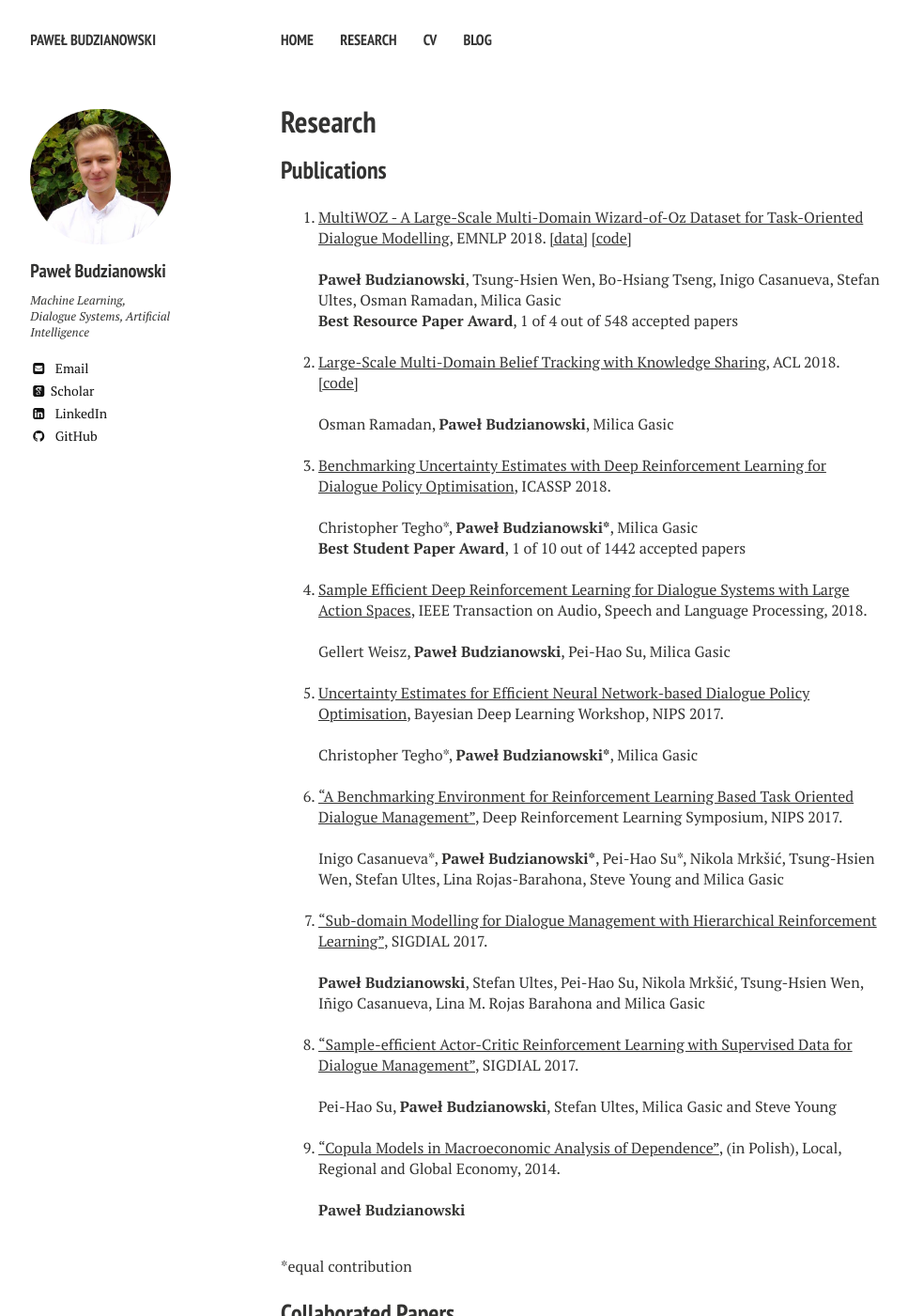
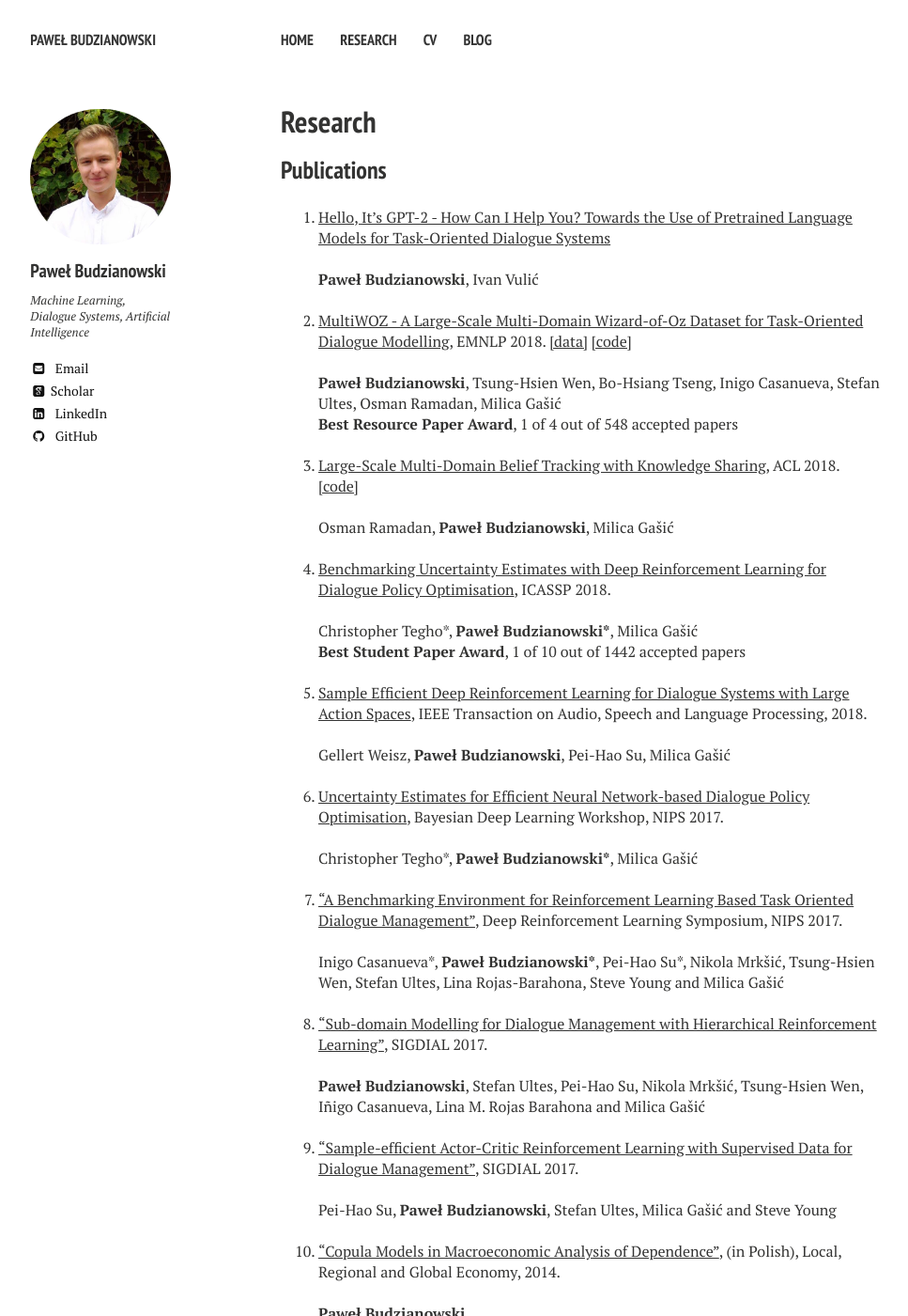
Before and after one commit to pawel-polyai/budzianowski.github.io, a Jekyll site: the page built from research.md, in a window 1280 px wide and 1400 px high. Shown: the whole window at 94% size, without its empty margins (21-988 px from the left). Built offline with Jekyll 4.4.1, drawn with Linux system fonts in a browser that asks for light colours; nearby versions of some CDN libraries; some web fonts are replaced.

Commit message:
Update research.md

```diff
--- a/research.md
+++ b/research.md
@@ -8,10 +8,16 @@ comments: false
 ---
 
 ## Publications
+10. [Hello, It’s GPT-2 - How Can I Help You? Towards the Use of Pretrained Language Models for Task-Oriented Dialogue Systems](https://arxiv.org/pdf/1907.05774.pdf)
+<br/>
+<br/>
+<b>Paweł Budzianowski</b>, Ivan Vulić
+<br />
+<br/>
 9. [MultiWOZ - A Large-Scale Multi-Domain Wizard-of-Oz Dataset for Task-Oriented Dialogue Modelling](https://arxiv.org/abs/1810.00278), EMNLP 2018. [[data]](http://dialogue.mi.eng.cam.ac.uk/index.php/corpus/) [[code]](https://github.com/budzianowski/multiwoz)
 <br/>
 <br/>
-<b>Paweł Budzianowski</b>, Tsung-Hsien Wen, Bo-Hsiang Tseng, Inigo Casanueva, Stefan Ultes, Osman Ramadan, Milica Gasic
+<b>Paweł Budzianowski</b>, Tsung-Hsien Wen, Bo-Hsiang Tseng, Inigo Casanueva, Stefan Ultes, Osman Ramadan, Milica Gašić
 <br />
 <b>Best Resource Paper Award</b>, 1 of 4 out of 548 accepted papers
 <br />
@@ -19,13 +25,13 @@ comments: false
 8. [Large-Scale Multi-Domain Belief Tracking with Knowledge Sharing](https://arxiv.org/abs/1807.06517), ACL 2018. [[code]](https://github.com/osmanio2/multi-domain-belief-tracking/)
 <br/>
 <br/>
-Osman Ramadan, <b>Paweł Budzianowski</b>, Milica Gasic
+Osman Ramadan, <b>Paweł Budzianowski</b>, Milica Gašić
 <br />
 <br />
 7. [Benchmarking Uncertainty Estimates with Deep Reinforcement Learning for Dialogue Policy Optimisation](https://arxiv.org/abs/1711.11486), ICASSP 2018.
 <br/>
 <br/>
-Christopher Tegho*, <b>Paweł Budzianowski*</b>, Milica Gasic
+Christopher Tegho*, <b>Paweł Budzianowski*</b>, Milica Gašić
 <br />
 <b>Best Student Paper Award</b>, 1 of 10 out of 1442 accepted papers
 <br />
@@ -33,31 +39,31 @@ Christopher Tegho*, <b>Paweł Budzianowski*</b>, Milica Gasic
 6. [Sample Efficient Deep Reinforcement Learning for Dialogue Systems with Large Action Spaces](https://arxiv.org/abs/1802.03753), IEEE Transaction on Audio, Speech and Language Processing, 2018.
 <br />
 <br />
-Gellert Weisz, <b>Paweł Budzianowski</b>, Pei-Hao Su, Milica Gasic
+Gellert Weisz, <b>Paweł Budzianowski</b>, Pei-Hao Su, Milica Gašić
 <br />
 <br />
 5. [Uncertainty Estimates for Efficient Neural Network-based Dialogue Policy Optimisation](https://arxiv.org/abs/1711.11486), Bayesian Deep Learning Workshop, NIPS 2017.
 <br />
 <br />
-Christopher Tegho*, <b>Paweł Budzianowski*</b>, Milica Gasic
+Christopher Tegho*, <b>Paweł Budzianowski*</b>, Milica Gašić
 <br />
 <br />
 4. ["A Benchmarking Environment for Reinforcement Learning Based Task Oriented Dialogue Management"](https://arxiv.org/abs/1711.11023), Deep Reinforcement Learning Symposium, NIPS 2017.
 <br />
 <br />
-Inigo Casanueva&#42;, <b>Paweł Budzianowski&#42;</b>, Pei-Hao Su&#42;, Nikola Mrkšić, Tsung-Hsien Wen, Stefan Ultes, Lina Rojas-Barahona, Steve Young and Milica Gasic
+Inigo Casanueva&#42;, <b>Paweł Budzianowski&#42;</b>, Pei-Hao Su&#42;, Nikola Mrkšić, Tsung-Hsien Wen, Stefan Ultes, Lina Rojas-Barahona, Steve Young and Milica Gašić
 <br />
 <br />
 3. ["Sub-domain Modelling for Dialogue Management with Hierarchical Reinforcement Learning"](https://arxiv.org/abs/1706.06210), SIGDIAL 2017.
 <br />
 <br />
-<b>Paweł Budzianowski</b>, Stefan Ultes, Pei-Hao Su, Nikola Mrkšić, Tsung-Hsien Wen, Iñigo Casanueva, Lina M. Rojas Barahona and Milica Gasic
+<b>Paweł Budzianowski</b>, Stefan Ultes, Pei-Hao Su, Nikola Mrkšić, Tsung-Hsien Wen, Iñigo Casanueva, Lina M. Rojas Barahona and Milica Gašić
 <br />
 <br />
 2. ["Sample-efficient Actor-Critic Reinforcement Learning with Supervised Data for Dialogue Management"](https://arxiv.org/abs/1707.00130), SIGDIAL 2017.
 <br />
 <br />
-Pei-Hao Su, <b>Paweł Budzianowski</b>, Stefan Ultes, Milica Gasic and Steve Young
+Pei-Hao Su, <b>Paweł Budzianowski</b>, Stefan Ultes, Milica Gašić and Steve Young
 <br />
 <br />
 1. ["Copula Models in Macroeconomic Analysis of Dependence"](http://www.atwydawnictwo.pl/katalog-ksiazek/ekonomiaizarzadzanie/item/115-ekonomia-w-ujeciu-globalnym-regionalnym-i-lokalnym), (in Polish), Local, Regional and Global Economy, 2014.
```
